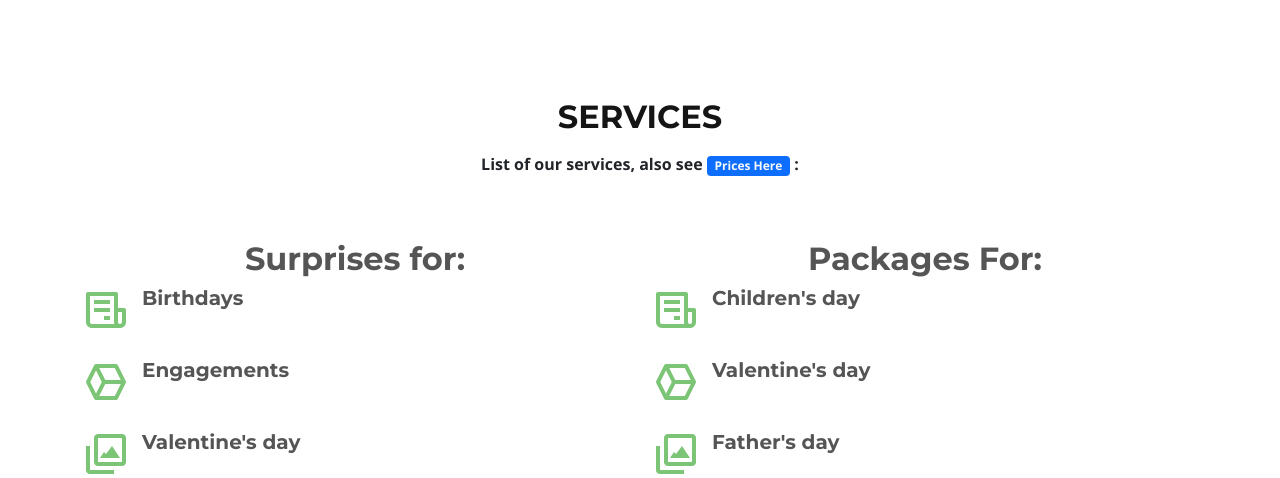
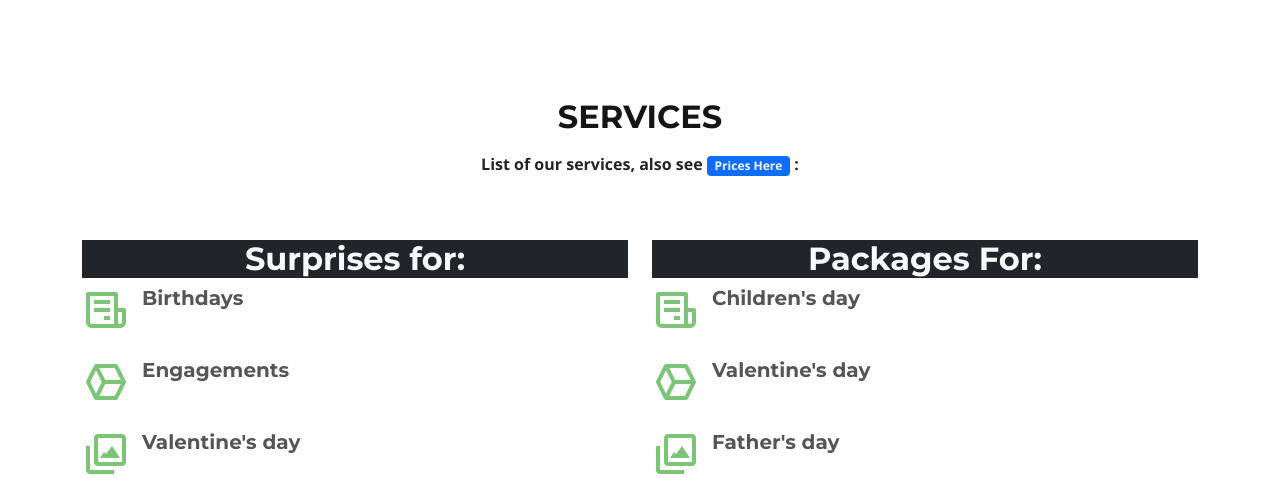
Before and after one commit to crypticwisdom/BelovedTwins, a Django app: page / in a window 1280 px wide. Shown: the part 1611-2089 px from the top of the page. Run offline with Django 3.2, Linux system fonts and the light colour scheme; some libraries are stand-ins or nearby versions.

Commit message:
added a dark background to sub-services list

```diff
--- a/portfolio/templates/portfolio/home.html
+++ b/portfolio/templates/portfolio/home.html
@@ -178,7 +178,7 @@
       <div class="row">
         <div class="col-lg-6 order-2 order-lg-1">
             <br>
-            <b><h2 class="text-center fw-bolder" data-aos="fade-up">Surprises for:</h2></b>
+            <b><h2 class="text-center fw-bolder bg-dark text-light" data-aos="fade-up">Surprises for:</h2></b>
 
           <div class="icon-box mt-5 mt-lg-0" data-aos="fade-up">
             <i class="bx bx-receipt"></i>
@@ -219,7 +219,8 @@
 
         <div class="col-lg-6 order-2 order-lg-1">
           <br>
-            <b><h2 class="text-center fw-bolder" data-aos="fade-up">Packages For: </h2></b>
+
+            <b><h2 class="text-center fw-bolder bg-dark text-light" data-aos="fade-up">Packages For: </h2></b>
 
             <div class="icon-box mt-5 mt-lg-0" data-aos="fade-up">
                 <i class="bx bx-receipt"></i>
```
